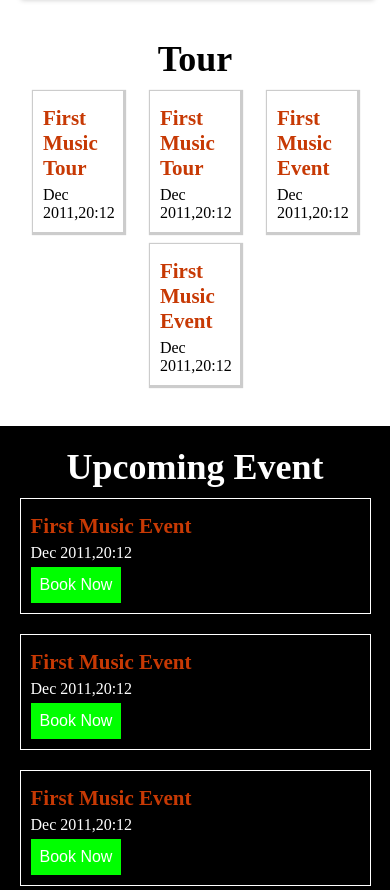
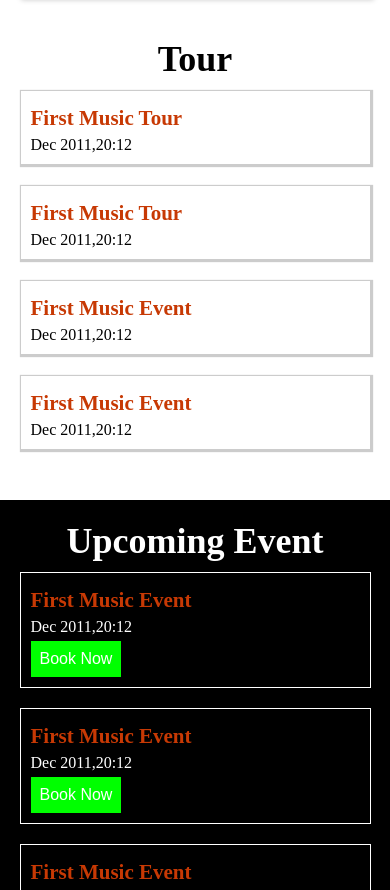
Before and after one commit to yash-03/band-template, a plain HTML site: page index.html in a window 390 px wide. Shown: the part 1000-1890 px from the top of the page. Drawn offline with Linux system fonts and the light colour scheme.

Commit message:
responsive tour card

```diff
--- a/css/responsive.css
+++ b/css/responsive.css
@@ -46,9 +46,16 @@
   .slide-content > h1 {
     font-size: 1.5em;
   }
+  .tour-cards > .card {
+    width: 100%;
+    margin: 10px auto;
+  }
   .cards > .card {
     width: 100%;
     border: 1px solid #fff;
     margin: 10px auto;
   }
+  .contact-button {
+    width: 100%;
+  }
 }
```
